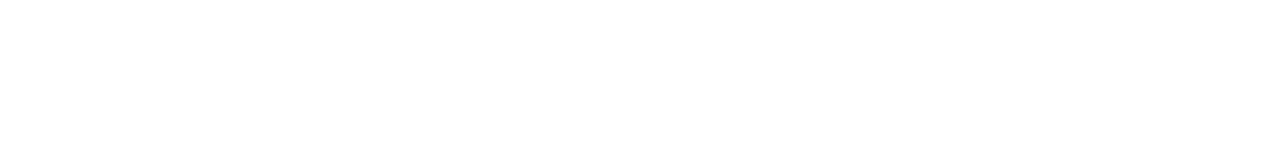
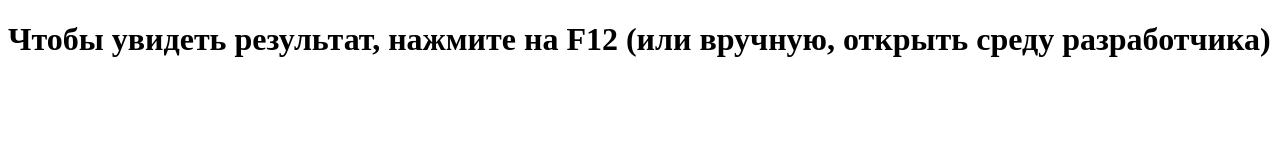
Before and after one commit to Niemandtt/WEB-PROJECTS-BUT-, a plain HTML site: page task1/index.html in a window 1280 px wide. Drawn offline with Linux system fonts and the light colour scheme.

Commit message:
Update index.html

```diff
--- a/task1/index.html
+++ b/task1/index.html
@@ -6,6 +6,7 @@
     <title>Task 1</title>
 </head>
 <body>
+    <h1>Чтобы увидеть результат, нажмите на F12 (или вручную, открыть среду разработчика)</h1>
     <script src="script.js"></script>
 
 </body>
```
